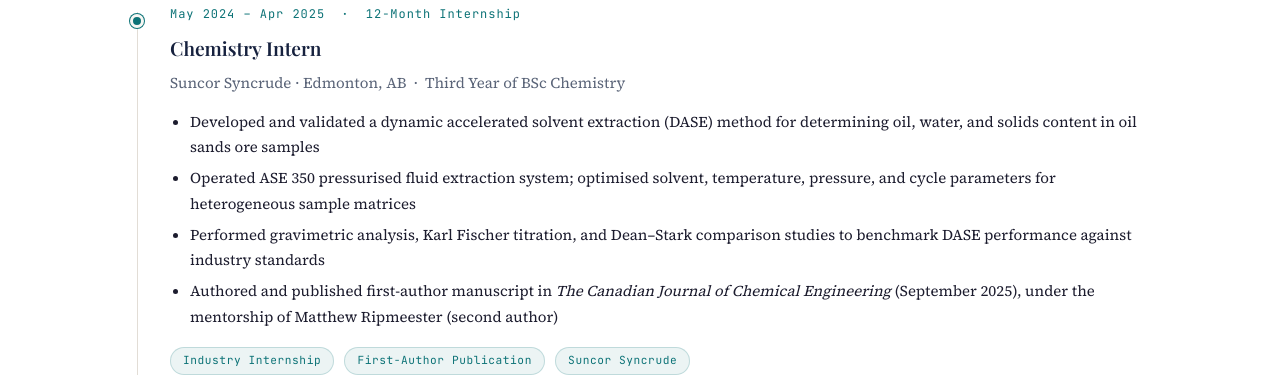
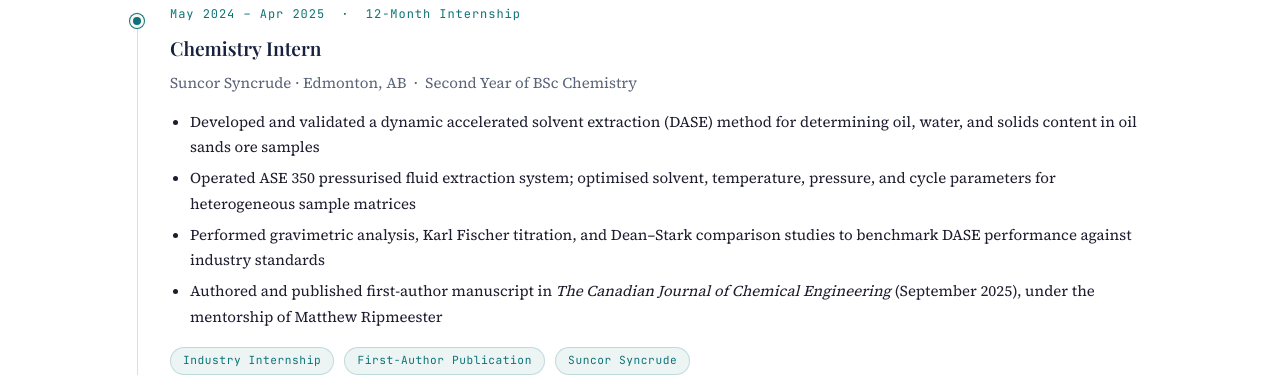
Before and after one commit to SamuelChan314/ceanna, a plain HTML site: page experience.html in a window 1280 px wide. Shown: the part 629-1008 px from the top of the page. Drawn offline with nearby package versions, Linux system fonts and the light colour scheme; a web font is replaced by a local one.

Commit message:
Update internship details and publication authorship

```diff
--- a/experience.html
+++ b/experience.html
@@ -56,13 +56,13 @@
         <div class="timeline-item reveal">
           <div class="timeline-item__date">May 2024 – Apr 2025 &nbsp;·&nbsp; 12-Month Internship</div>
           <div class="timeline-item__title">Chemistry Intern</div>
-          <div class="timeline-item__subtitle">Suncor Syncrude · Edmonton, AB &nbsp;·&nbsp; Third Year of BSc Chemistry</div>
+          <div class="timeline-item__subtitle">Suncor Syncrude · Edmonton, AB &nbsp;·&nbsp; Second Year of BSc Chemistry</div>
           <div class="timeline-item__body">
             <ul>
               <li>Developed and validated a dynamic accelerated solvent extraction (DASE) method for determining oil, water, and solids content in oil sands ore samples</li>
               <li>Operated ASE 350 pressurised fluid extraction system; optimised solvent, temperature, pressure, and cycle parameters for heterogeneous sample matrices</li>
               <li>Performed gravimetric analysis, Karl Fischer titration, and Dean–Stark comparison studies to benchmark DASE performance against industry standards</li>
-              <li>Authored and published first-author manuscript in <em>The Canadian Journal of Chemical Engineering</em> (September 2025), under the mentorship of Matthew Ripmeester (second author)</li>
+              <li>Authored and published first-author manuscript in <em>The Canadian Journal of Chemical Engineering</em> (September 2025), under the mentorship of Matthew Ripmeester</li>
             </ul>
           </div>
           <span class="badge">Industry Internship</span>
```
